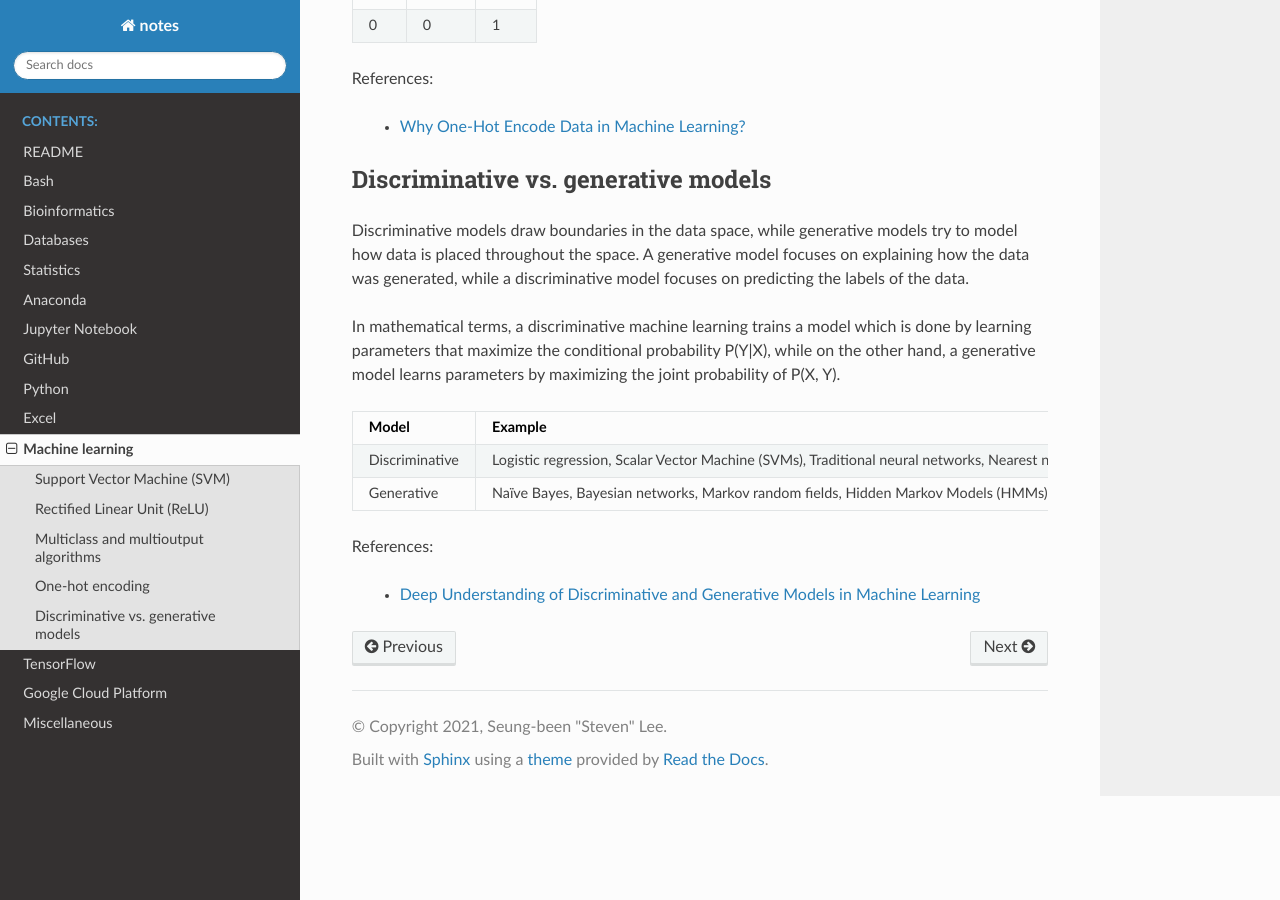
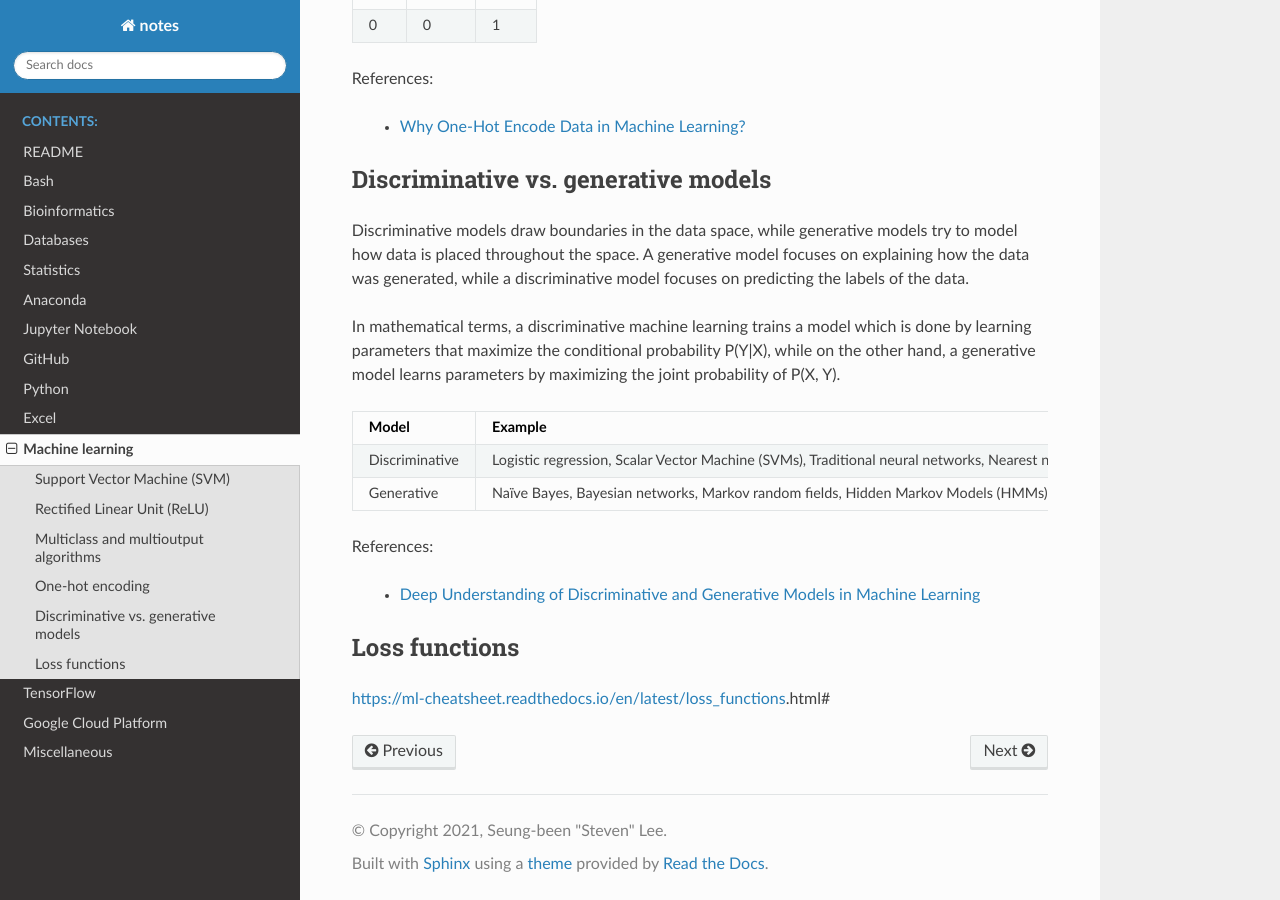
Before and after one commit to sbslee/notes, a Sphinx documentation site: the page built from docs/machine_learning.rst, in a window 1280 px wide and 900 px high, scrolled down 1963 px. Built offline with Sphinx 7.4.7 and the Read the Docs theme 2.0.0, drawn with Linux system fonts in a browser that asks for light colours.

Commit message:
Update docs

```diff
--- a/docs/machine_learning.rst
+++ b/docs/machine_learning.rst
@@ -79,3 +79,8 @@ In mathematical terms, a discriminative machine learning trains a model which is
 References:
 
   - `Deep Understanding of Discriminative and Generative Models in Machine Learning <https://www.analyticsvidhya.com/blog/2021/07/deep-understanding-of-discriminative-and-generative-models-in-machine-learning/#:~:text=Discriminative%20models%20draw%20boundaries%20in,the%20labels%20of%20the%20data.>`__
+
+Loss functions
+==============
+
+https://ml-cheatsheet.readthedocs.io/en/latest/loss_functions.html#
```
